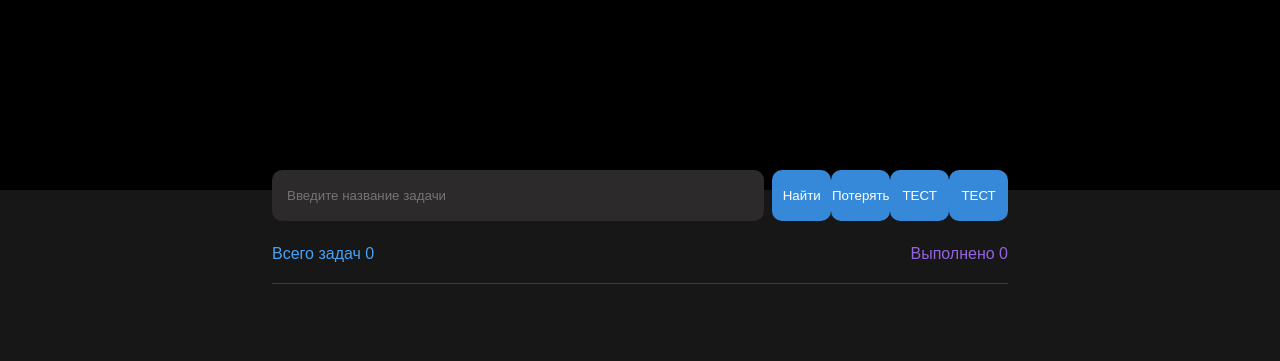
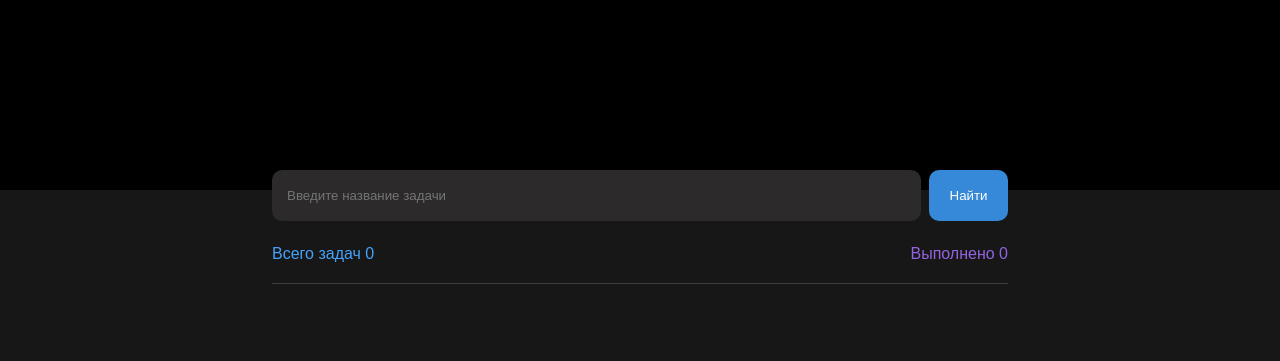
Before and after one commit to Iossi/Codesandbox, a website built with Parcel: page src/index.html in a window 1280 px wide. Shown: the part 10-371 px from the top of the page. Built offline with nearby package versions, Linux system fonts and the light colour scheme.

Commit message:
NewButton

```diff
--- a/src/index.html
+++ b/src/index.html
@@ -15,9 +15,6 @@
         <input class="style-input" type="text" placeholder="Введите название задачи" size="100" />
 
         <button class="style-button">Найти</button>
-        <button class="style-button">Потерять</button>
-        <button class="style-button">ТЕСТ</button>
-        <button class="style-button">ТЕСТ</button>
       </div>
       <div class="countersText">
         <p class="totalTasks" style="color: rgb(69, 162, 250);">
--- a/src/script.js
+++ b/src/script.js
@@ -1,5 +1,4 @@
 let tasks = [];
-
 function onAddTask() {
   const inputValue = document.querySelector(".style-input").value;
 
```
